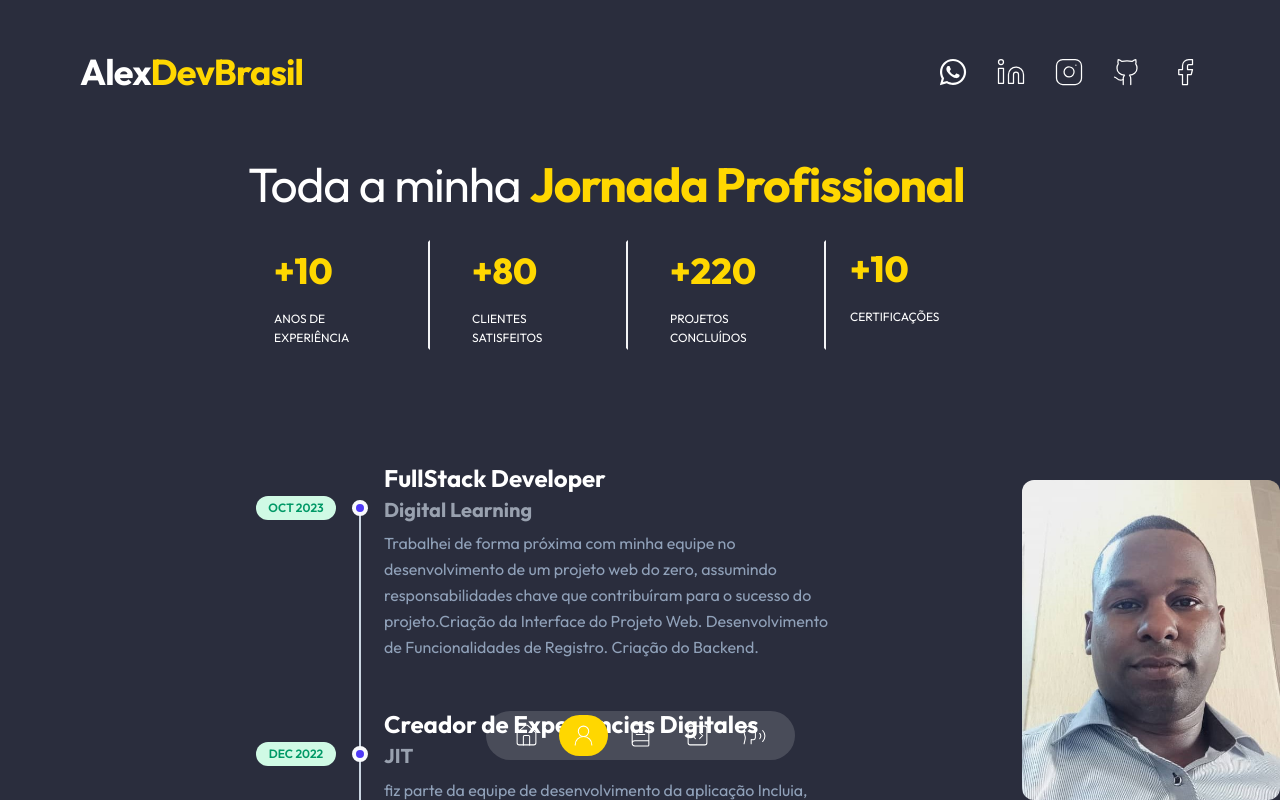
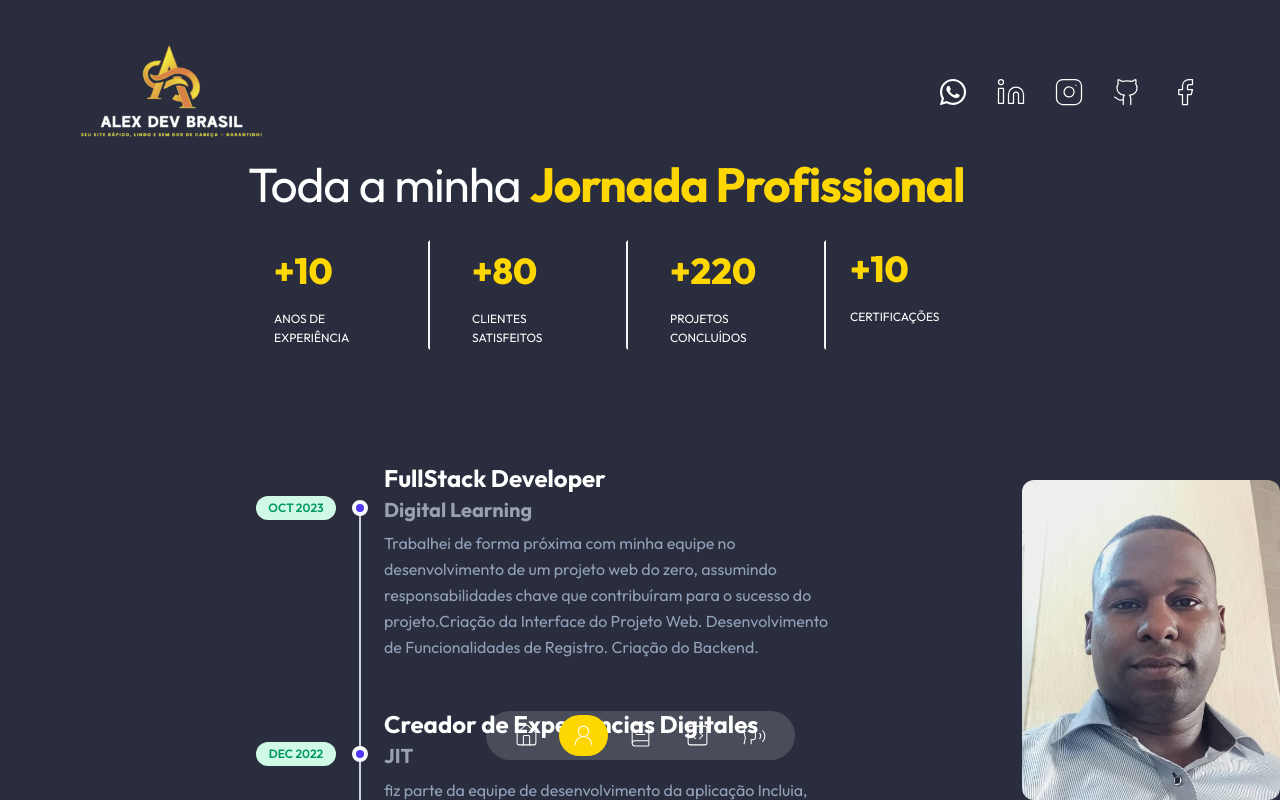
Before and after one commit to Alex900930/portafolioAlexDev, a Next.js app: page /about-me in a window 1280 px wide. Shown: the top 800 px of the page. Built offline with nearby package versions, Linux system fonts and the light colour scheme; a web font is replaced by a local one.

Commit message:
agregado logo

```diff
--- a/src/components/Header.tsx
+++ b/src/components/Header.tsx
@@ -1,28 +1,37 @@
-import React from 'react'
-import MotionTranstion from './transition-component'
-import Link from 'next/link'
-import { socialNetworks } from '@/data'
+import React from 'react';
+import MotionTranstion from './transition-component';
+import Link from 'next/link';
+import { socialNetworks } from '@/data';
+import Image from 'next/image';
 
 export default function Header() {
   return (
-    <MotionTranstion position='bottom'
-    className='absolute z-40 inline-block w-full top-5 md:top-10 px-20'
+    <MotionTranstion
+      position='bottom'
+      className='fixed z-40 w-full top-5 px-4 sm:px-6 md:px-8 lg:px-20'
     >
-        <header>
-           <div className='container text-white justify-between max-w-full mx-auto md:flex'>
-                <Link href='/'>
-                <h1 className='my-3 text-4xl font-bold text-center md:text-left'>
-                   Alex
-                    <span className='text-accent'>DevBrasil</span>
-                </h1>
+      <header className='w-full'>
+        <div className='container mx-auto flex flex-col md:flex-row items-center justify-between gap-4'>
+          <Link href='/' className='flex justify-center md:justify-start'>
+            <Image
+              src="/Logo.png"
+              alt='Logo Alex'
+              width={200}
+              height={50}
+              className='w-auto h-24 md:h-36'
+              priority
+            />
+          </Link>
 
-                </Link>
-                <div className='flex items-center justify-center gap-7'>
+          <div className='flex items-center justify-center gap-4 sm:gap-5 md:gap-6 lg:gap-7'>
             {socialNetworks.map(({logo, src, id}) => (
-                        <Link key={id}
+              <Link
+                key={id}
                 href={src}
                 target='_blank'
-                        className='transition-all duration-300 hover:text-accent'
+                rel='noopener noreferrer'
+                className='text-white hover:text-accent transition-colors duration-300 text-xl md:text-2xl'
+                aria-label={`Enlace a ${id}`}
               >
                 {logo}
               </Link>
@@ -30,7 +39,6 @@ export default function Header() {
           </div>
         </div>
       </header>
-
     </MotionTranstion>
-  )
+  );
 }
```
Also changed, not shown: public/Logo-removebg-preview (2).png (added), public/Logo.png (added). Lines whose indentation alone changed are shown as unchanged.
